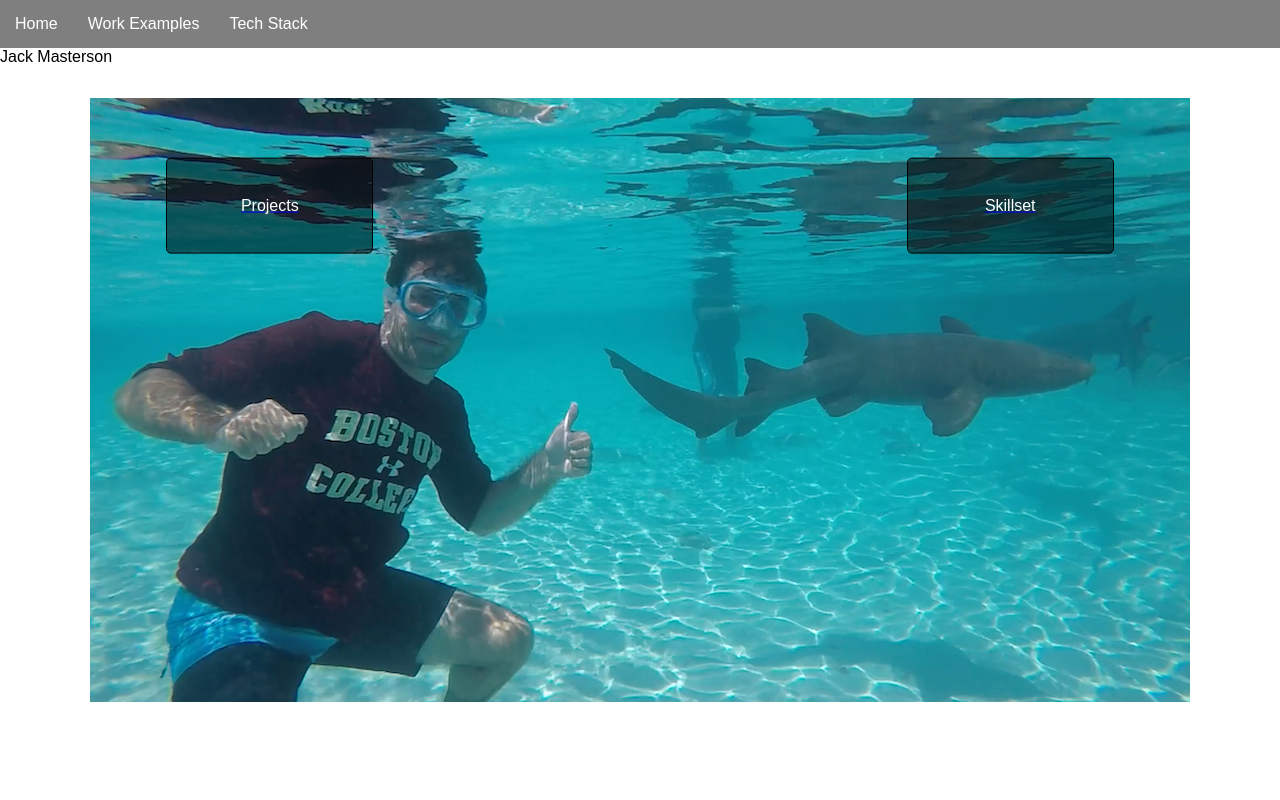
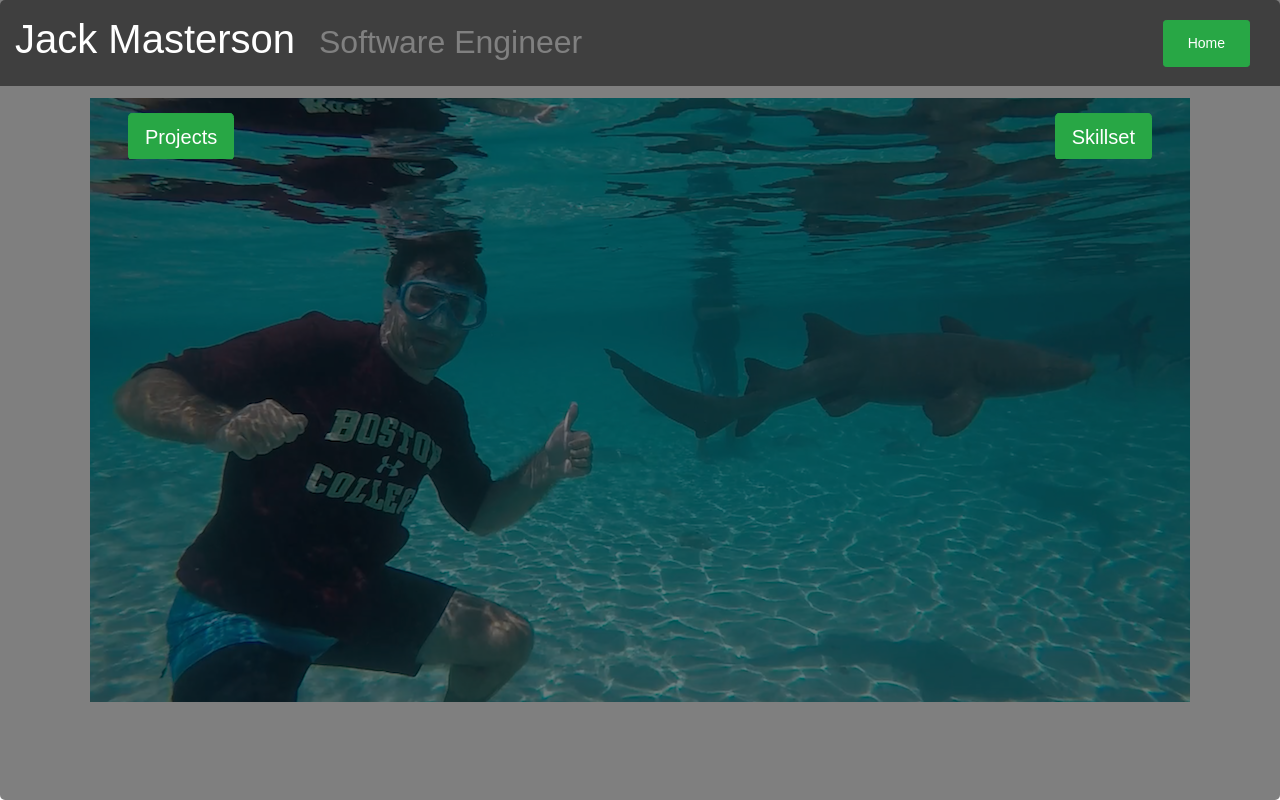
Before and after one commit to jackmasterson/redux-res, a React (Create React App) app: page / in a window 1280 px wide. Built offline with nearby package versions, Linux system fonts and the light colour scheme.

Commit message:
working mvp

```diff
--- a/public/index.html
+++ b/public/index.html
@@ -10,6 +10,8 @@
     -->
     <link rel="manifest" href="%PUBLIC_URL%/manifest.json">
     <link rel="shortcut icon" href="%PUBLIC_URL%/favicon.ico">
+    <link rel="stylesheet" href="https://maxcdn.bootstrapcdn.com/bootstrap/4.0.0-beta.2/css/bootstrap.min.css" integrity="sha384-PsH8R72JQ3SOdhVi3uxftmaW6Vc51MKb0q5P2rRUpPvrszuE4W1povHYgTpBfshb"
+      crossorigin="anonymous">
     <!--
       Notice the use of %PUBLIC_URL% in the tags above.
       It will be replaced with the URL of the `public` folder during the build.
--- a/src/App.css
+++ b/src/App.css
@@ -3,6 +3,10 @@ body {
 }
 .App {
   text-align: center;
+}
+
+a {
+  color: gray
 }
 
 .box {
@@ -34,6 +38,8 @@ body {
 .shade {
   background: rgba(0,0,0,0.5);
   border-radius: 5px;
+  height: 100vh;
+  width: 100vw;
 }
 
 .nav-bar {
@@ -41,9 +47,28 @@ body {
   background-color: rgba(0,0,0,0.5);
 }
 
+.header-bar {
+  width: 100vw;
+  background-color: rgba(0,0,0,0.5);
+  color: white;
+  padding: 15px;
+  margin-bottom: 25px;
+}
+
+small {
+  color: gray;
+  margin-left: 15px;
+}
+
 .nav-item {
   display:inline-block;
   margin: 15px;
+}
+
+.home {
+  position: absolute;
+  right: 15px;
+  top: 5px;
 }
 
 .nav-link {
@@ -66,14 +91,20 @@ body {
   transform: translate(0, 0);
 }
 
-.grow {
-  transition: 2s;
-  transform: scale(1.5, 1.5);
+.iframe-wrapper {
+  height: 100vh;
+  width: 100vw;
+  margin-top: 25px;
 }
 
-.normal {
-  transition: 2s;
-  transform: scale(1, 1);
+.project-description {
+  width: 100%;
+  padding-left: 30vw;
+  padding-right: 30vw;
+  text-align: center;
+  font-size: 25px;
+  margin-top: 25px;
+  color: white;
 }
 
 /* different backgrounds */
--- a/src/components/Box.js
+++ b/src/components/Box.js
@@ -1,5 +1,6 @@
 import React from 'react';
 import {Link} from 'react-router-dom';
+import {ButtonToolbar, Button} from 'react-bootstrap';
 
 const methods = {
     initiateTransition(e, type) {
@@ -57,7 +58,10 @@ export const Box = (data) => {
         // classed = data.title;
     }
     return (
-        <div className={`box shade ${data.title}`}>
+        <Button
+            bsStyle="success"
+            bsSize="large"
+            className={`${data.title}`}>
             <Link
                 to={path}>
                 <div
@@ -66,6 +70,6 @@ export const Box = (data) => {
                     {data.title.charAt(0).toUpperCase() + data.title.slice(1)}
                 </div>
             </Link>
-        </div>
+        </Button>
     );
 }
--- a/src/containers/Launch.js
+++ b/src/containers/Launch.js
@@ -1,4 +1,5 @@
 import React, { Component } from 'react';
+import { Link } from 'react-router-dom';
 import { Box } from '../components/Box';
 import {connect} from 'react-redux';
 
@@ -14,7 +15,6 @@ class Main extends Component {
         console.log(this.props);
         return (
             <div>
-                <div>Jack Masterson</div>
                 <div className="box-wrapper flex-wrapper">
                     {this.props.data.nav.map((info) =>
                         <Box
--- a/src/containers/Main.js
+++ b/src/containers/Main.js
@@ -1,12 +1,26 @@
 import React, {Component} from 'react';
 import NavBar from './NavBar';
 import {Routes} from './../routes';
+import {PageHeader, Button} from 'react-bootstrap';
+import { Link } from 'react-router-dom';
 
 export default class Main extends Component {
     render() {
         return (
-            <div>
-                <NavBar />
+            <div className="shade">
+                <div className="header-bar">
+                    <PageHeader>Jack Masterson
+                        <small> Software Engineer</small>
+                        <Button
+                            className="nav-item home"
+                            bsStyle="success"
+                            bsSize="small" >
+                            <Link
+                                className="nav-link"
+                                to="/">Home</Link>
+                        </Button>
+                    </PageHeader>
+                </div>
                 <Routes/>
             </div>
         );
--- a/src/containers/Work.js
+++ b/src/containers/Work.js
@@ -9,6 +9,8 @@ const mapStateToProps= (state) => ({
 
 class Work extends Component {
     render() {
+        console.log('here: ', this);
+        if (this.props.match.isExact) {
             return (
                 <div className="box-wrapper">
                     {this.props.projects.map(info =>
@@ -19,6 +21,51 @@ class Work extends Component {
                     )}
                 </div>
             )
+        } else {
+            let path = this.props.location.pathname.split('/');
+            path = path[path.length - 1]
+            for (let project of this.props.projects) {
+                if (project.class === path && project.src) {
+                    console.log(project);
+                    return (
+                        <div>
+                        <div className="box-wrapper">
+                            {this.props.projects.map(info =>
+                                <Box
+                                    key={info.id}
+                                    {...info}
+                                />
+                            )}
+                        </div>
+                            <div className="project-description">
+                                <p>{project.title}</p>
+                                <p>{project.description}</p>
+                                <a
+                                    target="_blank"
+                                    href={project.src}>Click to see</a>
+                            </div>
+                        </div>
+                    )
+                } else if (project.class === path && !project.src) {
+                    return (
+                        <div>
+                        <div className="box-wrapper">
+                            {this.props.projects.map(info =>
+                                <Box
+                                    key={info.id}
+                                    {...info}
+                                />
+                            )}
+                        </div>
+                            <div className="project-description">
+                                <div>{project.title}</div>
+                                <p>{project.description}</p>
+                            </div>
+                        </div>
+                    )
+                }
+            }
+        }
     }
 }
 
--- a/src/reducers/data.js
+++ b/src/reducers/data.js
@@ -14,34 +14,41 @@ const initialState = {
         key: 1,
         class: 'bus-app',
         category: 'projects',
+        description: 'An app version of "Bus Web", uses React Native and Redux to handle dataflow. No preivew yet - coming soon!'
     }, {
         title: 'Bus Web',
         key: 2,
         class: 'bus-website',
         category: 'projects',
+        description: 'Meant to be a way for people to track and update the statuses of buses to and from Port Authority in real time. No preview yet - coming soon!'
     }, {
         title: 'Old Res',
         key: 3,
         class: 'old-resume',
+        src: 'http://www.jack-masterson.com',
         category: 'projects',
+        description: 'My old resume, built on Angular 1.0 (!). I actually like the design of this one but the code is pretty outdated and I wanted to practice React, so this is what happens.',
     }, {
         title: 'Data',
         key: 4,
         class: 'basic-data',
         category: 'projects',
         src: 'https://rawgit.com/jackmasterson/nycstats/master/index.html',
+        description: 'Played around with an open data API to get acquainted with D3 data display and transitions. Check it out!',
     }, {
         title: 'Arcade',
         key: 5,
         class: 'arcade-game',
         category: 'projects',
         src: 'https://cdn.rawgit.com/jackmasterson/canvasArcade/master/app/index.html',
+        description: 'Just a fun (slightly buggy!) mock up of an old arcade game classic. This was a project for Udacity I went back and cleaned up the code on.',
     }, {
         title: 'Mapped',
         key: 6,
         class: 'neighborhood-map',
         category: 'projects',
         src: 'https://rawgit.com/jackmasterson/mapped/master/app/index.html',
+        description: 'A project for Udacity, you can search from some hard-coded locations in a neighborhood. This was mostly to get acquainted with a robust API like Google Maps.'
     }],
     skillset: [{
         title: 'Languages',
--- a/src/routes.js
+++ b/src/routes.js
@@ -10,8 +10,8 @@ export const Routes = () => (
     <div >
         <Switch>
             <Route exact path='/' component={Launch} />
-            <Route exact path='/projects' component={Work} />
-            <Route exact path='/projects/:class' component={SelectedPage} />
+            <Route path='/projects' component={Work} />
+            {/* <Route exact path='/projects/:class' component={SelectedPage} /> */}
             <Route exact path='/skillset' component={Skills} />
             <Route exact path='/skillset/:class' component={SelectedPage} />
             <Route exact path='/extracurriculars' component={Extras} />
```
Also changed, not shown: package.json (+7 -2 lines), src/components/WorkModule.js (deleted), 1 other file (tests, documents, lock files or other folders). Lines whose indentation alone changed are shown as unchanged.
